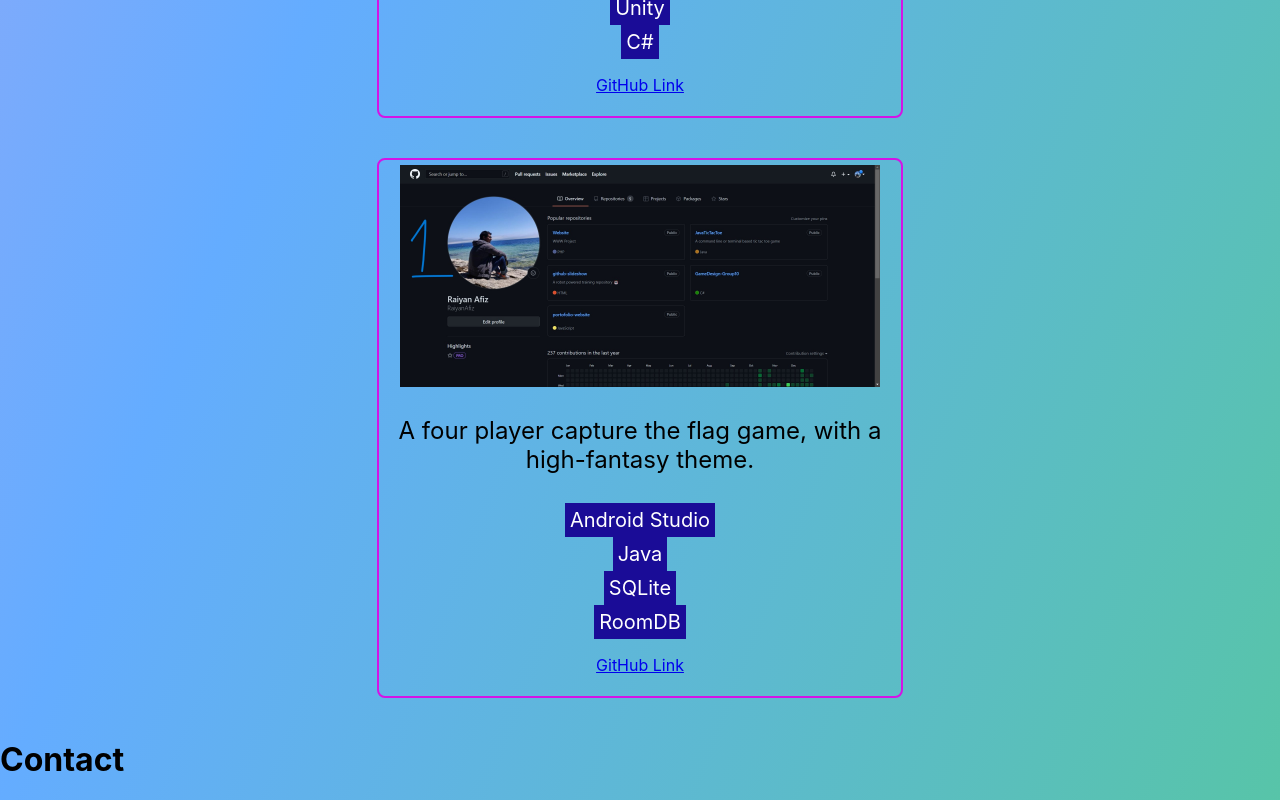
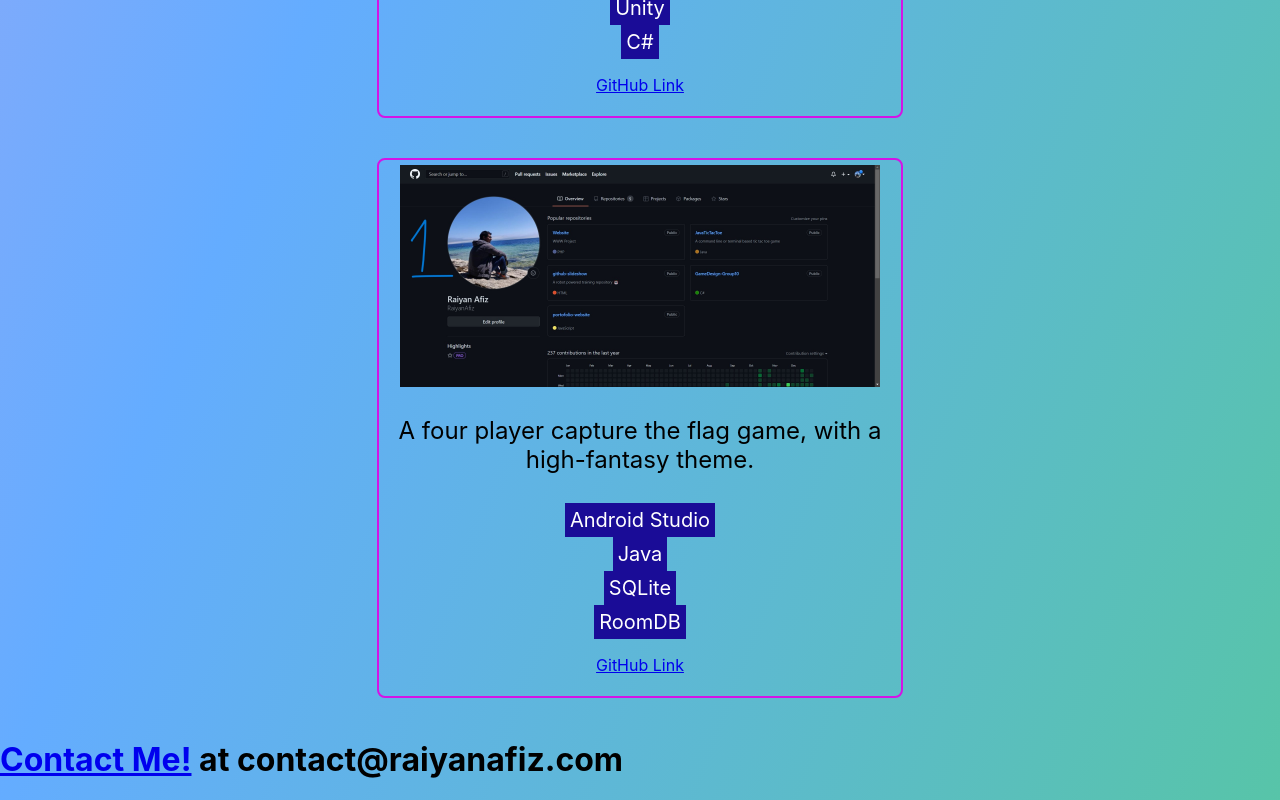
Before and after one commit to RaiyanAfiz/portofolio-website, a React (Create React App) app: page / in a window 1280 px wide. Shown: the part 2439-3239 px from the top of the page. Built offline with nearby package versions, Linux system fonts and the light colour scheme.

Commit message:
Updates Contact section

```diff
--- a/src/components/Contact.js
+++ b/src/components/Contact.js
@@ -3,7 +3,7 @@
 const Contact = () => {
     return (
         <div>
-            <h1>Contact</h1>
+            <h1><a href="mailto:contact@raiyanafiz.com">Contact Me!</a><a> at contact@raiyanafiz.com</a></h1>
         </div>
     )
 }
```
